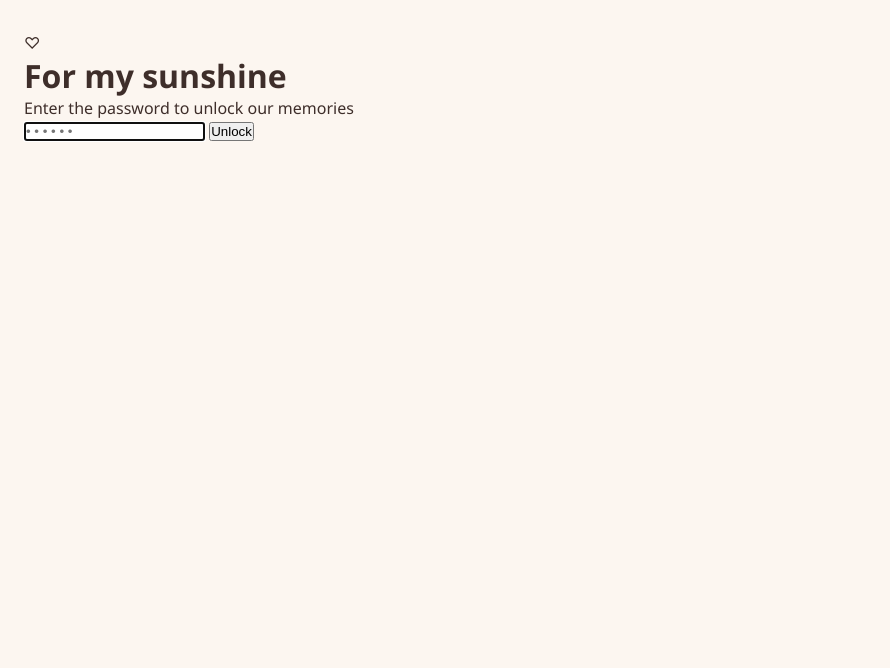
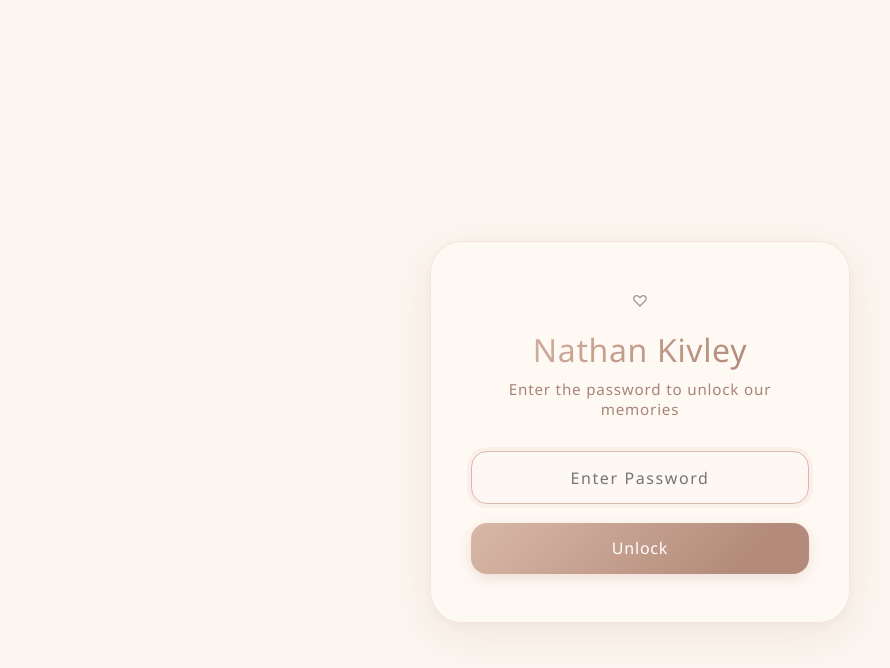
Before and after one commit to AGG-104/Collage, a plain HTML site: page lock.html in a window 1280 px wide. Shown: the whole page, without its empty margins (0-890 px from the left). Drawn offline with Linux system fonts and the light colour scheme.

Commit message:
lock style added

```diff
--- a/lock.html
+++ b/lock.html
@@ -11,10 +11,10 @@
     <div class="lock-screen">
         <div class="lock-card" id="lockCard">
             <div class="heart-hint">♡</div>
-            <h1>For my sunshine</h1>
+            <h1>Nathan Kivley</h1>
             <p>Enter the password to unlock our memories</p>
 
-            <input type="password" id="passwordInput" class="lock-input" placeholder="• • • • • •" autocomplete="off" autofocus />
+            <input type="password" id="passwordInput" class="lock-input" placeholder="Enter Password" autocomplete="off" autofocus />
 
             <button class="lock-button" id="unlockButton">Unlock</button>
         </div>
--- a/style.css
+++ b/style.css
@@ -188,3 +188,127 @@ body {
   .collage-grid { gap: 1.5rem; }
   .memory-card { padding: 0.9rem; }
 }
+
+/* =========================================
+   LOCK SCREEN  (used by lock.html)
+    ========================================= */
+
+.lock-screen {
+  min-height: 100vh;
+  display: flex;
+  align-items: center;
+  justify-content: center;
+  padding: 1.rem;
+  background: #fcf6f0;
+}
+
+.lock-card {
+  background: rgba(255, 250, 245, 0.8);
+  backdrop-filter: blur(4px);
+  border-radius: 32px;
+  box-shadow: 0 12px 40px rgba(160, 120, 100, 0.12),
+              0 2px 8px rgba(180, 140, 120, 0.06);
+  border: 1px solid rgba(230, 210, 200, 0.5);
+  padding: 3rem 2.5rem;
+  max-width: 420px;
+  width: 100%;
+  text-align: center;
+}
+
+.lock-card h1 {
+  font-size: 2rem;
+  font-weight: 300;
+  background: linear-gradient(135deg, #d9b8a8 0%, #b48b7a 80%);
+  -webkit-background-clip: text;
+  -webkit-text-fill-color: transparent;
+  background-clip: text;
+  margin-bottom: 0.5rem;
+  letter-spacing: 0.02em;
+}
+
+.lock-card p {
+  color: #a88477;
+  font-weight: 300;
+  font-size: 0.95rem;
+  letter-spacing: 0.05rem;
+  margin-bottom: 2rem;
+}
+
+.lock-input {
+  width: 100%;
+  padding: 0.9rem 1.2rem;
+  border-radius: 16px;
+  border: 1px solid #e7d3c9;
+  background: #fdf8f4;
+  font-size: 1rem;
+  color: #42322c;
+  font-family: inherit;
+  outline: none;
+  transition: border 0.2s, box-shadow 0.2s;
+  text-align: center;
+  letter-spacing: 0.1rem;
+}
+
+.lock-input:focus {
+  border-color: #dbb8ab;
+  box-shadow: 0 0 0 4px rgba(219, 184, 171, 0.15);
+}
+
+.lock-button {
+  width: 100%;
+  margin-top: 1.2rem;
+  padding: 0.9rem 1.5rem;
+  border-radius: 16px;
+  border: none;
+  background: linear-gradient(135deg, #d9b8a8 0%, #b48b7a 80%);
+  color: #fff;
+  font-size: 1rem;
+  font-family: inherit;
+  font-weight: 400;
+  letter-spacing: 0.05rem;
+  cursor: pointer;
+  transition: transform 0.15s, box-shadow 0.2s;
+  box-shadow: 0 4px 14px rgba(180, 140, 120, 0.25);
+}
+
+.lock-button:hover {
+  transform: translateY(-1px);
+  box-shadow: 0 6px 20px rgba(180, 140, 120, 0.32);
+}
+
+.lock-button:active {
+  transform: translateY(0);
+}
+
+.lock-error {
+  margin-top: 1rem;
+  font-size: 0.85rem;
+  color: #c98b7a;
+  min-height: 1.2rem;
+  font-weight: 300;
+  letter-spacing: 0.02em;
+  opacity: 0;
+  transition: opacity 0.3s;
+}
+
+.lock-error.visible {
+  opacity: 1;
+}
+
+@keyframes shake {
+  0% { transform: translateX(0); }
+  20% { transform: translateX(-6px); }
+  40% { transform: translateX(6px); }
+  60% { transform: translateX(-4px); }
+  80% { transform: translateX(4px); }
+}
+
+.shake {
+  animation: shake 0.4s ease;
+}
+
+.heart-hint {
+  font-size: 1.6 rem;
+  margin-bottom: 1rem;
+  opacity: 0.5;
+}
```
